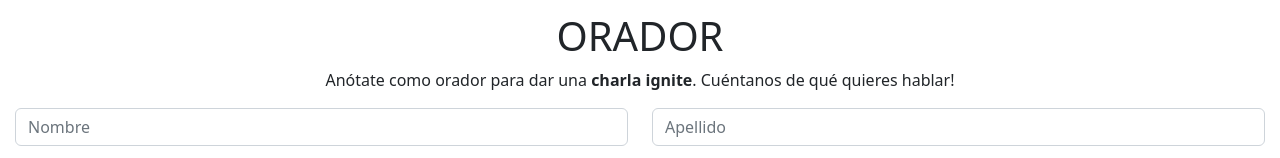
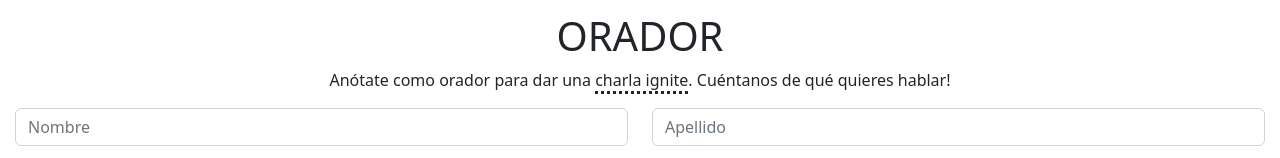
Before and after one commit to karenAstorga/primerTrabajo, a plain HTML site: page index.html in a window 1280 px wide. Shown: the part 1936-2094 px from the top of the page. Drawn offline with nearby package versions, Linux system fonts and the light colour scheme.

Commit message:
Se hace el punteado en la clase "titulosFormulario"

```diff
--- a/index.html
+++ b/index.html
@@ -134,7 +134,7 @@
 
           <h4>CONVIÉRTETE EN UN ORADOR</h4>
           <h1>ORADOR</h1>
-          <P>Anótate como orador para dar una <b>charla ignite</b>. Cuéntanos de qué quieres hablar!</P>
+          <P>Anótate como orador para dar una <span>charla ignite</span>. Cuéntanos de qué quieres hablar!</P>
 
         </div>
 
--- a/style.css
+++ b/style.css
@@ -202,6 +202,11 @@ header{
 
 }
 
+span{
+
+    border-bottom: dotted;
+}
+
 #textArea{
 
     padding: 15px 10px 25px 10px;
```
